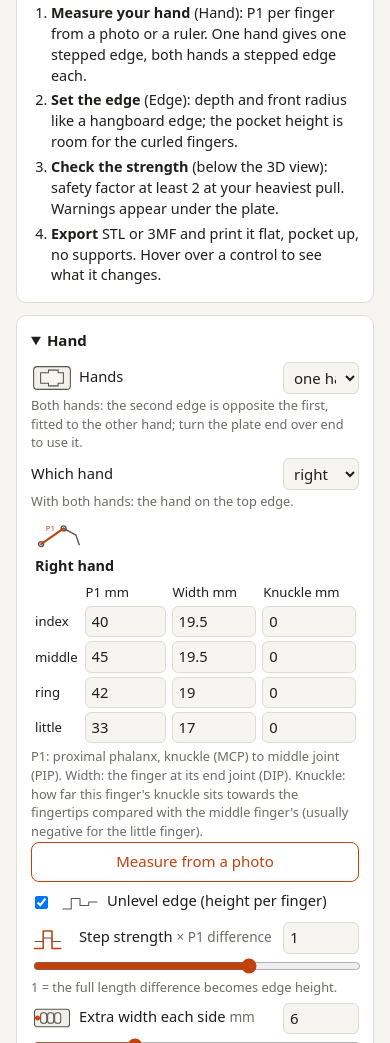
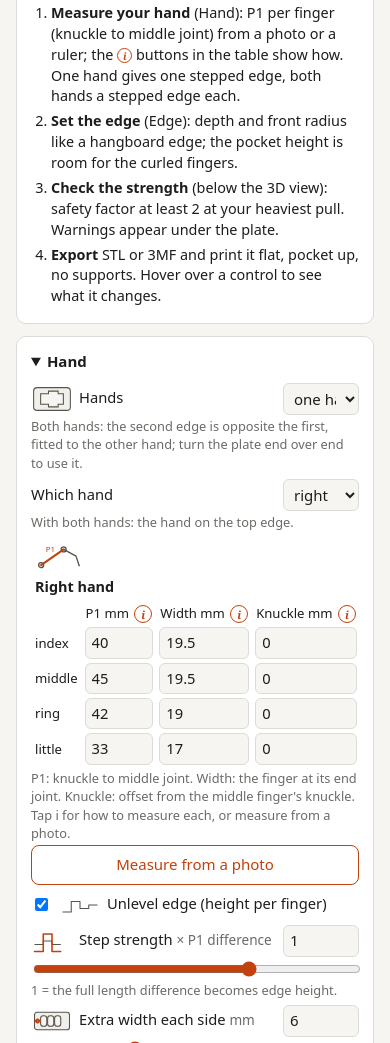
Before and after one commit to erikeppinger/Edge_Lift_Designer, a website with bundled scripts: page index.html in a window 390 px wide. Shown: the part 470-1513 px from the top of the page. Built offline with nearby package versions, Linux system fonts and the light colour scheme.

Commit message:
Measurement guide, round info buttons, gap-free card layout
- Hand table: an (i) button per column (P1, width, knuckle) opens a card
  with a diagram and how to measure; hover/focus shows it, click pins it.
- Info buttons kept round (the general button min-height stretched them),
  with a larger tap area.
- Rows layout: control cards pack as masonry, so a short card no longer
  leaves an empty space next to a long one.

Co-Authored-By: Claude Opus 5.5 <noreply@anthropic.com>

```diff
--- a/css/style.css
+++ b/css/style.css
@@ -190,7 +190,9 @@ main.rows #views { display: contents; }
 main.rows #stage { order: -1; position: sticky; top: 0; z-index: 5; background: var(--bg); padding: 6px 0;
   grid-template-columns: 1fr 1fr; --stage-h: 30vh; }
 main.rows #stage .hint, main.rows #stage .inline { display: none; }
-main.rows #controls { grid-template-columns: repeat(auto-fill, minmax(290px, 1fr)); align-items: start; }
+main.rows #controls { grid-template-columns: repeat(auto-fill, minmax(290px, 1fr)); align-items: start;
+  grid-auto-rows: 4px; row-gap: 0; } /* masonry: app.js sets each card's row span from its height */
+main.rows #controls > * { margin-bottom: 12px; }
 @media (max-width: 600px) { main.rows #stage { --stage-h: 24vh; gap: 6px; } main.rows #stage .card { padding: 6px; } }
 
 /* icons next to the controls */
@@ -214,3 +216,34 @@ main.rows #controls { grid-template-columns: repeat(auto-fill, minmax(290px, 1fr
 .start li { margin: 4px 0; }
 #plate .dim-text { font-size: 3.6px; }
 .group-note { margin: 0 0 8px; }
+
+/* measurement guide: (i) buttons in the hand table and their floating card */
+button.info {
+  /* overrides the general button size (min-height 40px stretched it into an oval) */
+  display: inline-grid; place-items: center; box-sizing: border-box; flex: none;
+  width: 18px; height: 18px; min-width: 18px; min-height: 0; padding: 0; margin-left: 2px; position: relative;
+  border-radius: 50%; border: 1px solid var(--accent); background: transparent; color: var(--accent);
+  font: italic 600 11px/1 Georgia, serif; vertical-align: middle; cursor: help;
+}
+button.info::before { content: ""; position: absolute; inset: -8px; border-radius: 50%; } /* larger tap area */
+.info:hover, .info:focus-visible, .info.pinned { background: var(--accent); color: var(--accent-text); }
+.guide-tip {
+  position: fixed; z-index: 50; overflow-y: auto; overscroll-behavior: contain; padding: 10px 12px; border-radius: 10px; font-size: 0.85rem; line-height: 1.4;
+  background: var(--card); color: var(--text); border: 1px solid var(--line); box-shadow: 0 8px 28px rgb(0 0 0 / 0.25);
+}
+.guide-tip b { display: block; margin-bottom: 4px; }
+.guide-tip p { margin: 6px 0; }
+.guide-tip ol { margin: 4px 0 0; padding-left: 18px; }
+.guide-tip li { margin: 2px 0; }
+.guide-tip svg { display: block; width: 100%; height: auto; max-height: 150px; margin: 4px 0; }
+.guide-tip .f { fill: none; stroke: var(--part-line); stroke-width: 14; stroke-linecap: round; stroke-linejoin: round; opacity: 0.55; }
+.guide-tip .f.thin { stroke-width: 12; }
+.guide-tip .f-body { fill: var(--part); fill-opacity: 0.6; stroke: var(--part-line); stroke-width: 1.2; }
+.guide-tip .j { fill: var(--card); stroke: var(--part-line); stroke-width: 1.5; }
+.guide-tip .a { fill: none; stroke: var(--accent); stroke-width: 2.2; stroke-linecap: round; }
+.guide-tip .m-line { fill: none; stroke: var(--muted); stroke-width: 1; }
+.guide-tip .dash { stroke-dasharray: 3 3; }
+.guide-tip .t { font: 600 11px system-ui, sans-serif; fill: var(--accent); }
+.guide-tip .m { font: 10px system-ui, sans-serif; fill: var(--muted); }
+.finger-table th { white-space: nowrap; }
+.info-ref { display: inline-grid; place-items: center; width: 15px; height: 15px; border-radius: 50%; border: 1px solid var(--accent); color: var(--accent); font: italic 600 10px/1 Georgia, serif; }
--- a/index.html
+++ b/index.html
@@ -21,7 +21,7 @@
       <details class="card start" id="startCard" open>
         <summary>Start here</summary>
         <ol>
-          <li><b>Measure your hand</b> (Hand): P1 per finger from a photo or a ruler. One hand gives one stepped edge, both hands a stepped edge each.</li>
+          <li><b>Measure your hand</b> (Hand): P1 per finger (knuckle to middle joint) from a photo or a ruler; the <span class="info-ref">i</span> buttons in the table show how. One hand gives one stepped edge, both hands a stepped edge each.</li>
           <li><b>Set the edge</b> (Edge): depth and front radius like a hangboard edge; the pocket height is room for the curled fingers.</li>
           <li><b>Check the strength</b> (below the 3D view): safety factor at least 2 at your heaviest pull. Warnings appear under the plate.</li>
           <li><b>Export</b> STL or 3MF and print it flat, pocket up, no supports. Hover over a control to see what it changes.</li>
--- a/js/app.js
+++ b/js/app.js
@@ -8,6 +8,7 @@ import { highlightTriangles } from "./highlight.js";
 import { roundedRing, segmentPlan } from "./geom2d.js";
 import { createViewer } from "./viewer.js";
 import { setupPhotoDialog } from "./photo.js";
+import { attachGuide, infoButton } from "./guide.js";
 
 const STORE = "edgeLiftDesigner.params.v6";
 
@@ -21,7 +22,7 @@ const GROUPS = [
     { key: "hand", label: "Which hand", type: "select", options: [["right", "right"], ["left", "left"]],
       help: "With both hands: the hand on the top edge." },
     { key: "fingersR", type: "fingers", side: "R", title: "Right hand", photo: true, showIf: (p) => p.hands === 2 || p.hand === "right",
-      help: "P1: proximal phalanx, knuckle (MCP) to middle joint (PIP). Width: the finger at its end joint (DIP). Knuckle: how far this finger's knuckle sits towards the fingertips compared with the middle finger's (usually negative for the little finger)." },
+      help: "P1: knuckle to middle joint. Width: the finger at its end joint. Knuckle: offset from the middle finger's knuckle. Tap i for how to measure each, or measure from a photo." },
     { key: "fingersL", type: "fingers", side: "L", title: "Left hand", photo: true, showIf: (p) => p.hands === 2 || p.hand === "left",
       help: "Same measurements for the left hand." },
     { key: "unlevel", label: "Unlevel edge (height per finger)", type: "check" },
@@ -116,12 +117,12 @@ function buildControls(root, photo) {
       const id = `f-${f.key}`;
       if (f.type === "fingers") {
         row.className = "field fingers";
-        const cols = [["p1", "P1 mm", 20, 60, 0.5], ["w", "Width mm", 10, 30, 0.5], ["k", "Knuckle mm", -20, 10, 0.5]];
+        const cols = [["p1", "P1 mm", 20, 60, 0.5, "P1"], ["w", "Width mm", 10, 30, 0.5, "finger width"], ["k", "Knuckle mm", -20, 10, 0.5, "knuckle offset"]];
         const cell = (fi, [pre, , mn, mx, st]) => {
           const key = handKey(pre, fi, f.side);
           return `<td><input type="number" data-key="${key}" min="${mn}" max="${mx}" step="${st}" aria-label="${fi} ${pre}"></td>`;
         };
-        row.innerHTML = `<table class="finger-table"><caption>${f.title}</caption><tr><th></th>${cols.map((c) => `<th>${c[1]}</th>`).join("")}</tr>${
+        row.innerHTML = `<table class="finger-table"><caption>${f.title}</caption><tr><th></th>${cols.map((c) => `<th>${c[1]} ${infoButton(c[0], c[5])}</th>`).join("")}</tr>${
           FINGERS.map((fi) => `<tr><th>${fi}</th>${cols.map((c) => cell(fi, c)).join("")}</tr>`).join("")}</table>`;
         for (const inp of row.querySelectorAll("input")) {
           inp.value = params[inp.dataset.key];
@@ -400,6 +401,20 @@ document.getElementById("layoutPick").addEventListener("change", (e) => {
 window.addEventListener("resize", applyLayout);
 applyLayout();
 
+// Rows layout: the control cards sit in columns, each card spanning as many small grid rows as it is
+// tall, so a short card does not leave a gap under it when its neighbour is long (masonry). Cards
+// keep their reading order left to right. Columns layout: one column, nothing to do.
+const MASONRY_ROW = 4, MASONRY_GAP = 12;
+const masonryObserver = new ResizeObserver(() => fitMasonry());
+function fitMasonry() {
+  const ctl = document.getElementById("controls");
+  const on = document.querySelector("main").classList.contains("rows");
+  for (const card of ctl.children) {
+    card.style.gridRowEnd = on ? `span ${Math.ceil((card.getBoundingClientRect().height + MASONRY_GAP) / MASONRY_ROW)}` : "";
+  }
+}
+new MutationObserver(fitMasonry).observe(document.querySelector("main"), { attributes: true, attributeFilter: ["class"] });
+
 // ---- main ----
 const viewer = createViewer(document.getElementById("view3d"));
 // The photo dialog reports values without a hand suffix (p1Index …) and which hand it measured.
@@ -413,6 +428,8 @@ const photo = setupPhotoDialog({
   },
 });
 buildControls(document.getElementById("controls"), photo);
+attachGuide(document.getElementById("controls"));
+for (const card of document.getElementById("controls").children) masonryObserver.observe(card); // fits once on observe
 syncControls();
 
 let pending = 0;
--- /dev/null
+++ b/js/guide.js
@@ -0,0 +1,133 @@
+// Measurement guide: an (i) button per hand-table column opens a small card with a diagram and
+// how to measure that value. Hover or focus shows it, a click (or tap) pins it until Escape or a
+// click elsewhere. Diagrams use the icon classes: part in grey, the measured dimension in accent.
+
+const svg = (body) => `<svg viewBox="0 0 200 100" aria-hidden="true">${body}</svg>`;
+const dot = (x, y) => `<circle class="j" cx="${x}" cy="${y}" r="3.2"/>`;
+const label = (x, y, t, anchor = "start", cls = "t") => `<text class="${cls}" x="${x}" y="${y}" text-anchor="${anchor}">${t}</text>`;
+const tick = (x0, y0, x1, y1) => `<path class="a" d="M${x0} ${y0}L${x1} ${y1}"/>`;
+
+export const GUIDE = {
+  p1: {
+    title: "P1: knuckle to middle joint",
+    // Half fist from the side: back of the hand, knuckle bent 90°, P1 down, middle joint bent 90°.
+    svg: svg(`
+      <path class="f" d="M8 34H60V76H30"/>
+      <path class="f thin" d="M30 76H22"/>
+      ${dot(60, 34)}${dot(60, 76)}${dot(34, 76)}
+      ${label(8, 16, "back of the hand", "start", "m")}
+      <path class="a" d="M80 26V84"/>${tick(74, 26, 86, 26)}${tick(74, 84, 86, 84)}
+      <path class="m-line dash" d="M68 26H76M68 84H76"/>
+      ${label(94, 29, "knuckle top (MCP)", "start", "m")}
+      ${label(94, 59, "P1")}
+      ${label(94, 87, "middle joint top (PIP)", "start", "m")}`),
+    text: `<p>The finger's first segment (proximal phalanx), from the knuckle to the middle joint.</p>
+      <ol>
+        <li>Make a half fist: knuckles and middle joints bent to 90°.</li>
+        <li>On the back of the finger, measure from the top of the knuckle to the top of the middle joint.</li>
+        <li>Ruler or calliper, to 0.5 mm. Measure all four fingers the same way: only the differences between them set the steps.</li>
+      </ol>`,
+  },
+  w: {
+    title: "Width: the finger at its end joint",
+    // Fingertip from above: end joint crease, width across it.
+    svg: svg(`
+      <path class="f-body" d="M40 98V34Q40 8 64 8Q88 8 88 34V98Z"/>
+      <path class="m-line" d="M42 62Q64 66 86 62"/><path class="m-line" d="M42 92Q64 96 86 92"/>
+      <path class="a" d="M30 62H98"/>${tick(30, 55, 30, 69)}${tick(98, 55, 98, 69)}
+      ${label(106, 60, "width")}${label(106, 74, "at the end joint (DIP)", "start", "m")}
+      ${label(106, 95, "middle joint", "start", "m")}`),
+    text: `<p>Sets how much of the edge each finger gets, so the steps line up with your fingers.</p>
+      <ol>
+        <li>Fingers relaxed and straight.</li>
+        <li>Measure side to side across the end joint (the last joint before the fingertip).</li>
+        <li>Fingers pressed together on the edge take a bit less room; if the plate comes out too wide, take 0.5–1 mm off each.</li>
+      </ol>`,
+  },
+  k: {
+    title: "Knuckle: offset from the middle finger's knuckle",
+    // Half fist from above: four knuckles on an arc, the middle finger's as the zero line.
+    svg: svg(`
+      <path class="f-body" d="M24 100V70Q24 56 40 54L104 44Q118 41 132 44L168 48Q182 50 182 64V100Z"/>
+      <path class="m-line dash" d="M6 44H194"/>
+      ${dot(48, 62)}${dot(84, 50)}${dot(118, 44)}${dot(154, 48)}
+      ${label(48, 80, "little", "middle", "m")}${label(84, 68, "ring", "middle", "m")}${label(118, 62, "middle", "middle", "m")}${label(154, 66, "index", "middle", "m")}
+      <path class="a" d="M30 44V62"/>${tick(25, 62, 35, 62)}
+      ${label(8, 20, "little: −6 mm, further back", "start")}<path class="m-line" d="M24 24L30 40"/>
+      ${label(194, 36, "0 = middle finger's knuckle", "end", "m")}`),
+    text: `<p>How far each knuckle sits towards the fingertips (+) or back towards the wrist (−) compared with the middle finger's knuckle. A knuckle further back means that finger reaches less far, so its step comes out higher.</p>
+      <ol>
+        <li>Make a half fist and look at the back of the hand from above.</li>
+        <li>Lay a ruler across the top of the middle finger's knuckle, square to the fingers.</li>
+        <li>Measure how far in front of (+) or behind (−) that line each other knuckle sits. Little finger: often −5 to −10 mm.</li>
+        <li>Not sure? Leave 0. The photo measurement (half fist) does this for you.</li>
+      </ol>`,
+  },
+};
+
+// One floating card for all (i) buttons inside root.
+export function attachGuide(root) {
+  const tip = document.createElement("div");
+  tip.className = "guide-tip";
+  tip.id = "guideTip";
+  tip.setAttribute("role", "tooltip");
+  tip.hidden = true;
+  document.body.append(tip);
+  let owner = null, pinned = false;
+
+  const place = (btn) => {
+    const r = btn.getBoundingClientRect(), gutter = 16;
+    const w = Math.min(360, window.innerWidth - 2 * gutter);
+    tip.style.width = `${w}px`;
+    const left = Math.min(Math.max(gutter, r.left + r.width / 2 - w / 2), window.innerWidth - gutter - w);
+    tip.style.left = `${left}px`;
+    // the side with more room; scroll inside the card if it still does not fit
+    const roomBelow = window.innerHeight - r.bottom - 16, roomAbove = r.top - 16;
+    const down = roomBelow >= tip.scrollHeight || roomBelow >= roomAbove;
+    const room = Math.max(120, down ? roomBelow : roomAbove);
+    tip.style.maxHeight = `${room}px`;
+    const h = Math.min(tip.scrollHeight, room);
+    tip.style.top = `${down ? r.bottom + 8 : r.top - 8 - h}px`;
+  };
+  const show = (btn) => {
+    const g = GUIDE[btn.dataset.guide];
+    if (!g) return;
+    if (owner !== btn) {
+      tip.innerHTML = `<b>${g.title}</b>${g.svg}${g.text}`;
+      owner?.setAttribute("aria-expanded", "false");
+      owner = btn;
+    }
+    tip.hidden = false;
+    btn.setAttribute("aria-expanded", "true");
+    btn.setAttribute("aria-describedby", tip.id);
+    place(btn);
+  };
+  const hide = () => {
+    tip.hidden = true;
+    pinned = false;
+    owner?.setAttribute("aria-expanded", "false");
+    owner?.classList.remove("pinned");
+  };
+
+  root.addEventListener("mouseover", (e) => { const b = e.target.closest(".info"); if (b && !pinned) show(b); });
+  root.addEventListener("mouseout", (e) => { const b = e.target.closest(".info"); if (b && !pinned && !b.contains(e.relatedTarget)) hide(); });
+  root.addEventListener("focusin", (e) => { const b = e.target.closest(".info"); if (b && !pinned) show(b); });
+  root.addEventListener("focusout", (e) => { if (e.target.closest(".info") && !pinned) hide(); });
+  root.addEventListener("click", (e) => {
+    const b = e.target.closest(".info");
+    if (!b) return;
+    e.preventDefault();
+    if (pinned && owner === b) { hide(); return; }
+    owner?.classList.remove("pinned");
+    show(b);
+    pinned = true;
+    b.classList.add("pinned");
+  });
+  document.addEventListener("click", (e) => { if (pinned && !e.target.closest(".info") && !tip.contains(e.target)) hide(); });
+  document.addEventListener("keydown", (e) => { if (e.key === "Escape" && !tip.hidden) { const b = owner; hide(); b?.focus(); } });
+  window.addEventListener("resize", () => { if (!tip.hidden && owner) place(owner); });
+  window.addEventListener("scroll", () => { if (!tip.hidden && owner) place(owner); }, { passive: true, capture: true });
+}
+
+export const infoButton = (key, what) =>
+  `<button type="button" class="info" data-guide="${key}" aria-label="How to measure: ${what}" aria-expanded="false">i</button>`;
```
